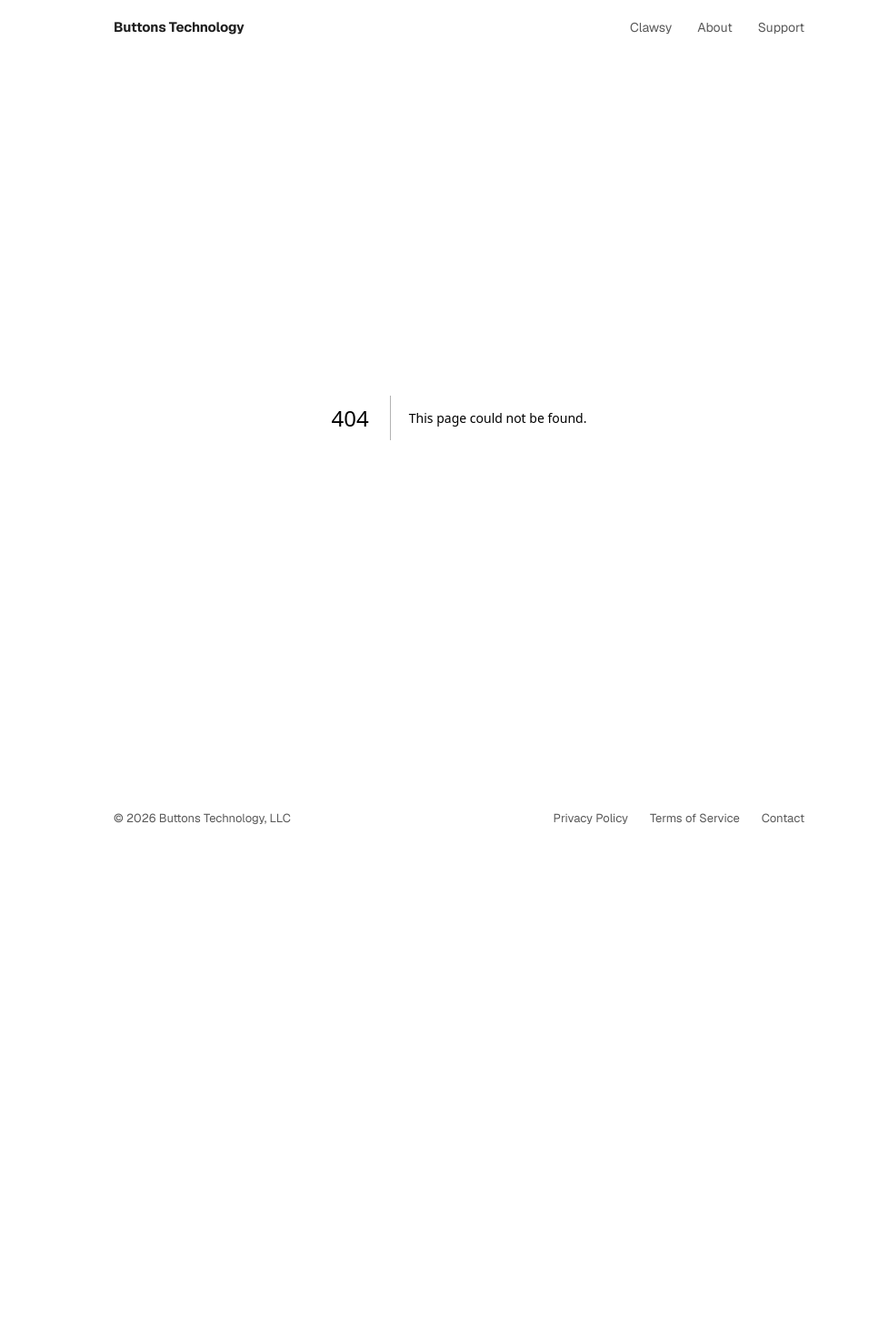
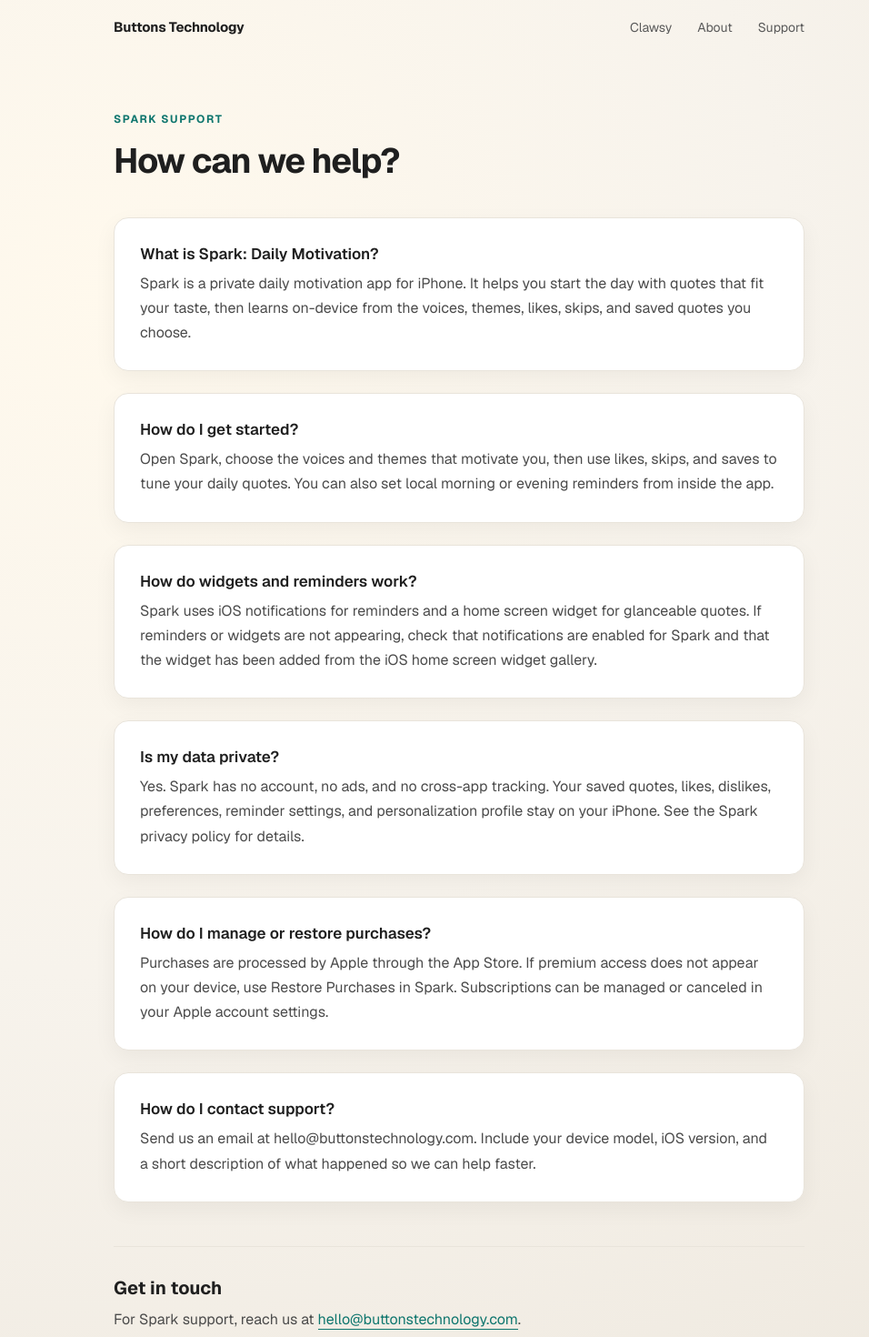
Before and after one commit to GabeDottl/buttonstechnology, a Next.js app: page /spark/support in a window 1280 px wide. Before the commit this address had no page. Shown: the top 1470 px of the page at 91% size, without its empty margins (135-1091 px from the left). Before the commit the page ends 940 px from the top, so only its background shows below. Built offline with nearby package versions, Linux system fonts and the light colour scheme.

Commit message:
Add Spark support page

```diff
--- a/app/privacy/page.js
+++ b/app/privacy/page.js
@@ -36,7 +36,7 @@
             the current version of this policy.
           </p>
           <p>
-            Morning Motivation has its own app-specific privacy policy at{" "}
+            Spark: Daily Motivation has its own app-specific privacy policy at{" "}
             <a href="/motivational-quotes/privacy.html">
               /motivational-quotes/privacy.html
             </a>
--- /dev/null
+++ b/app/spark/support/page.js
@@ -0,0 +1,79 @@
+import Link from "next/link";
+import styles from "../../support/page.module.css";
+
+export const metadata = {
+  title: "Spark Support | Buttons Technology",
+  description:
+    "Get help with Spark: Daily Motivation, the private daily motivation app by Buttons Technology.",
+};
+
+const faqs = [
+  {
+    question: "What is Spark: Daily Motivation?",
+    answer:
+      "Spark is a private daily motivation app for iPhone. It helps you start the day with quotes that fit your taste, then learns on-device from the voices, themes, likes, skips, and saved quotes you choose.",
+  },
+  {
+    question: "How do I get started?",
+    answer:
+      "Open Spark, choose the voices and themes that motivate you, then use likes, skips, and saves to tune your daily quotes. You can also set local morning or evening reminders from inside the app.",
+  },
+  {
+    question: "How do widgets and reminders work?",
+    answer:
+      "Spark uses iOS notifications for reminders and a home screen widget for glanceable quotes. If reminders or widgets are not appearing, check that notifications are enabled for Spark and that the widget has been added from the iOS home screen widget gallery.",
+  },
+  {
+    question: "Is my data private?",
+    answer: (
+      <>
+        Yes. Spark has no account, no ads, and no cross-app tracking. Your
+        saved quotes, likes, dislikes, preferences, reminder settings, and
+        personalization profile stay on your iPhone. See the{" "}
+        <Link href="/motivational-quotes/privacy.html">Spark privacy policy</Link>{" "}
+        for details.
+      </>
+    ),
+  },
+  {
+    question: "How do I manage or restore purchases?",
+    answer:
+      "Purchases are processed by Apple through the App Store. If premium access does not appear on your device, use Restore Purchases in Spark. Subscriptions can be managed or canceled in your Apple account settings.",
+  },
+  {
+    question: "How do I contact support?",
+    answer:
+      "Send us an email at hello@buttonstechnology.com. Include your device model, iOS version, and a short description of what happened so we can help faster.",
+  },
+];
+
+export default function SparkSupportPage() {
+  return (
+    <div className={styles.page}>
+      <main className={styles.main}>
+        <p className={styles.eyebrow}>Spark Support</p>
+        <h1>How can we help?</h1>
+
+        <div className={styles.faqs}>
+          {faqs.map((faq) => (
+            <div key={faq.question} className={styles.faq}>
+              <h2>{faq.question}</h2>
+              <p>{faq.answer}</p>
+            </div>
+          ))}
+        </div>
+
+        <div className={styles.contact}>
+          <h2>Get in touch</h2>
+          <p>
+            For Spark support, reach us at{" "}
+            <a href="mailto:hello@buttonstechnology.com">
+              hello@buttonstechnology.com
+            </a>
+            .
+          </p>
+        </div>
+      </main>
+    </div>
+  );
+}
```
Also changed, not shown: public/motivational-quotes/privacy.html (+7 -7 lines).
